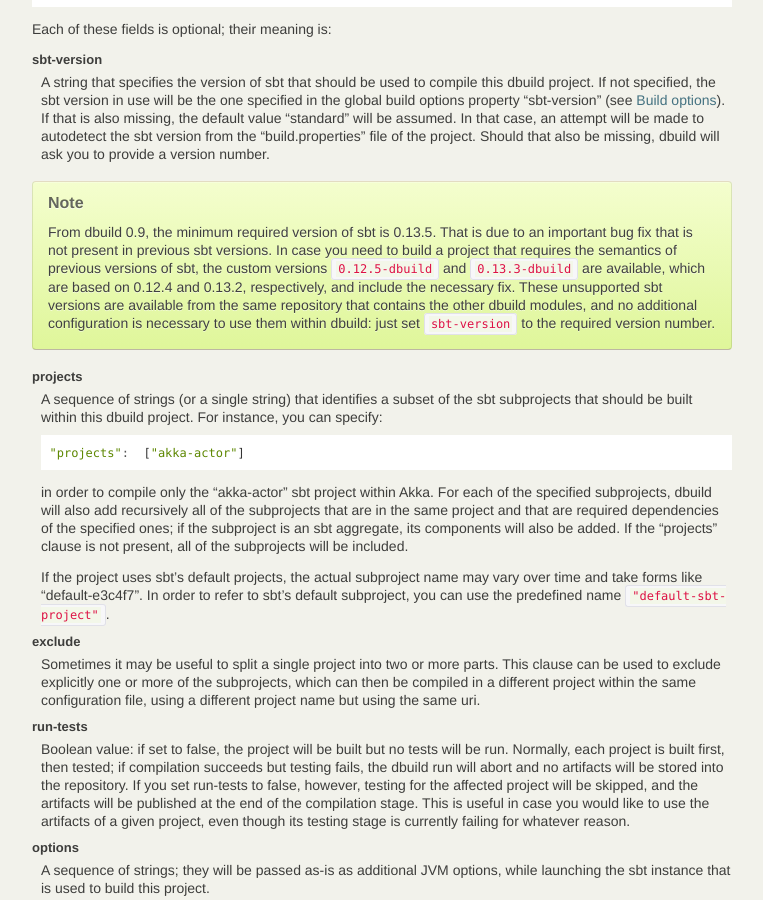
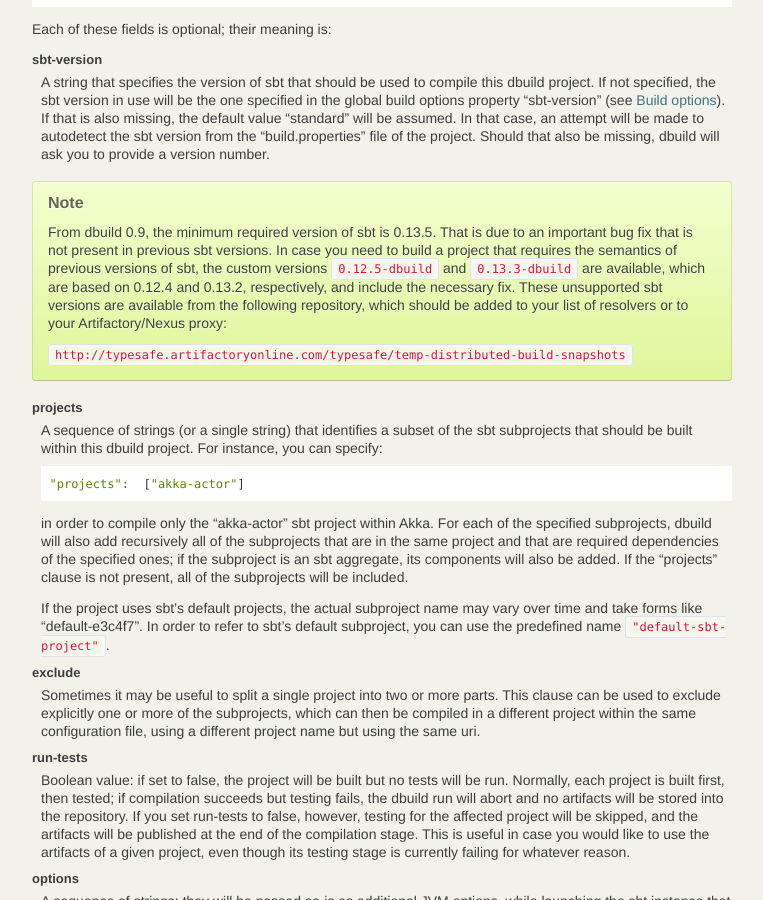
Before and after one commit to lightbend-labs/dbuild, a Sphinx documentation site: the page built from docs/src/sphinx/dbuild.rst, in a window 1280 px wide and 900 px high, scrolled down 4754 px. Shown: the whole window, without its empty margins (138-901 px from the left). Built offline with Sphinx 7.4.7, drawn with Linux system fonts in a browser that asks for light colours.

Commit message:
Include old repo for 0.12.5-dbuild and 0.13.3-dbuild

```diff
--- a/docs/src/sphinx/dbuild.rst
+++ b/docs/src/sphinx/dbuild.rst
@@ -329,10 +329,11 @@ sbt-version
   In case you need to build a project that requires the semantics of previous
   versions of sbt, the custom versions ``0.12.5-dbuild`` and ``0.13.3-dbuild`` are
   available, which are based on 0.12.4 and 0.13.2, respectively, and include the
-  necessary fix. These unsupported sbt versions are available from the same
-  repository that contains the other dbuild modules, and no additional
-  configuration is necessary to use them within dbuild: just set ``sbt-version``
-  to the required version number.
+  necessary fix. These unsupported sbt versions are available from the following
+  repository, which should be added to your list of resolvers or to your
+  Artifactory/Nexus proxy:
+
+  ``http://typesafe.artifactoryonline.com/typesafe/temp-distributed-build-snapshots``
 
 projects
   A sequence of strings (or a single string) that identifies a subset of the sbt
```
